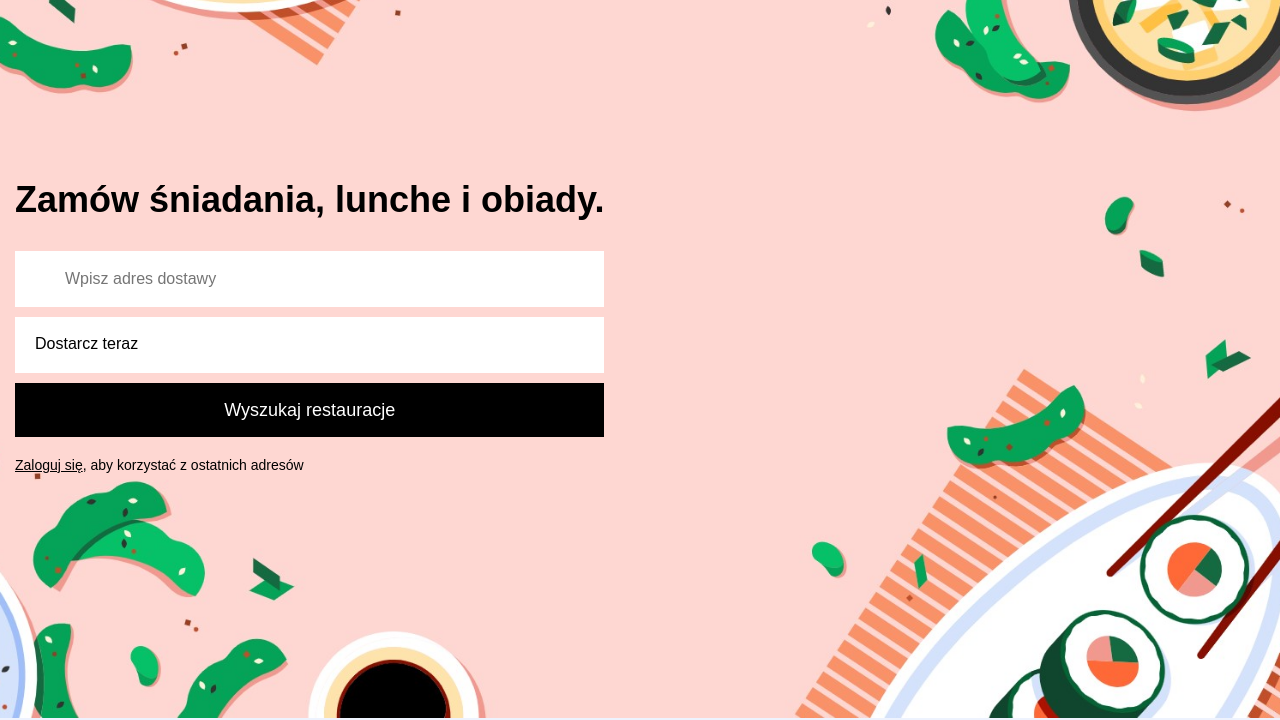
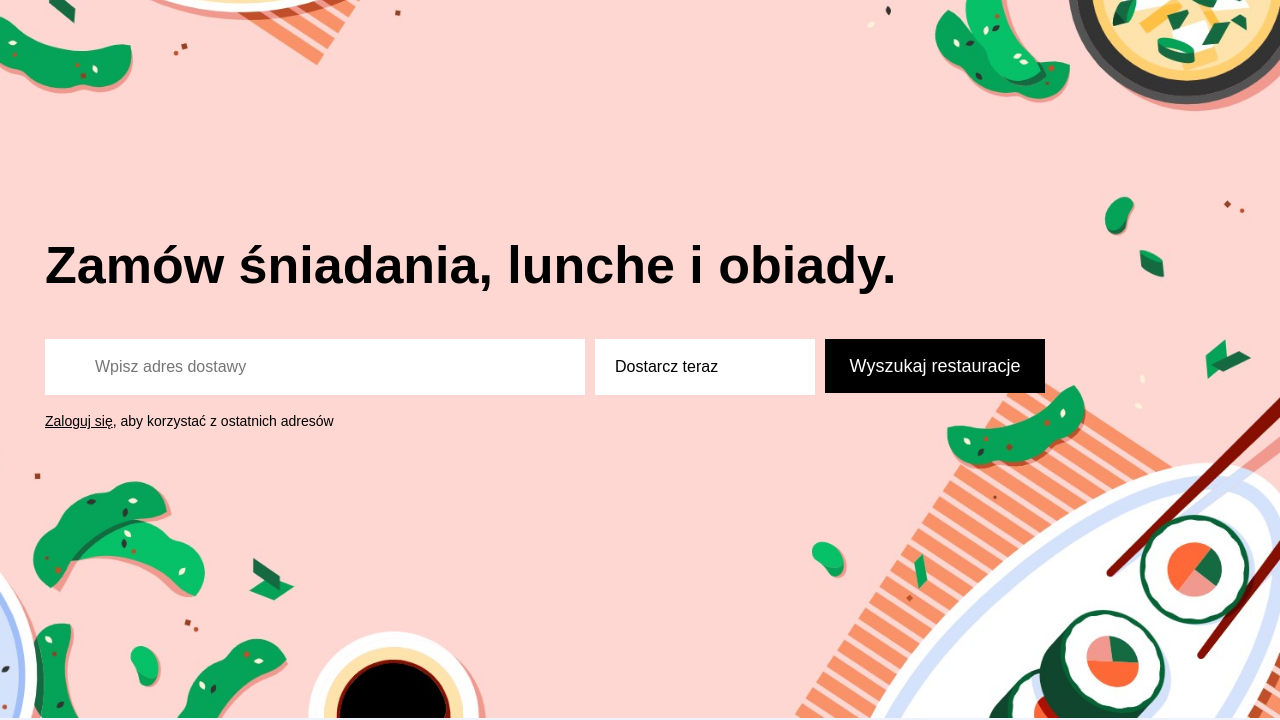
Before and after one commit to gwojcik7/uber-eats-clone, a website built with webpack: page index.html in a window 1280 px wide. Shown: the part 82-802 px from the top of the page. Built offline with nearby package versions, Linux system fonts and the light colour scheme; files whose address does not match are found by name; a web font is replaced by a local one.

Commit message:
add hero section styling

```diff
--- a/index.html
+++ b/index.html
@@ -70,7 +70,7 @@
                 <input type="search" class="search__input" placeholder="Wpisz adres dostawy" />
               </div>
               <div class="form-control">
-                <div class="dropdown">
+                <div class="dropdown search__delivery-time">
                   <button type="button" class="dropdown__btn">Dostarcz teraz</button>
                   <ul class="dropdown__list">
                     <li><a href="#">Dostarcz teraz</a></li>
--- a/src/scss/components/_search.scss
+++ b/src/scss/components/_search.scss
@@ -1,4 +1,8 @@
 .search {
+    @media (min-width: 992px) {
+        display: flex;
+        flex-wrap: wrap;
+    }
     &__input {
         height: 56px;
         width: 100%;
@@ -11,10 +15,24 @@
         background-repeat: no-repeat;
         background-position: 15px center;
         background-size: 24px;
+        @media (min-width: 992px) {
+            width: 540px;
+            margin-right: 10px;
+        }
+    }
+
+    &__delivery-time {
+        @media (min-width: 992px) {
+            width: 220px;
+            margin-right: 10px;
+        }
     }
 
     &__sign-in {
         font-size: 14px;
+        @media (min-width: 992px) {
+            width: 100%;
+        }
         a {
             color: inherit;
 
@@ -24,5 +42,8 @@
     button.submit {
         font-size: 18px;
         margin-bottom: 20px;
+        @media (min-width: 992px) {
+            width: 220px;
+        }
     }
 }
--- a/src/scss/sections/_hero.scss
+++ b/src/scss/sections/_hero.scss
@@ -16,9 +16,16 @@
     &__content {
         position: relative;
         padding: 0 15px;
+
+        @media (min-width: 992px) {
+            margin-left: 30px;
+        }
     }
 
     &__heading {
         font-size: 36px;
+        @media (min-width: 992px) {
+            font-size: 52px;
+        }
     }
 }
```
Also changed, not shown: css/site.css.
